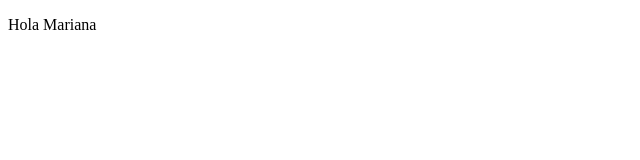
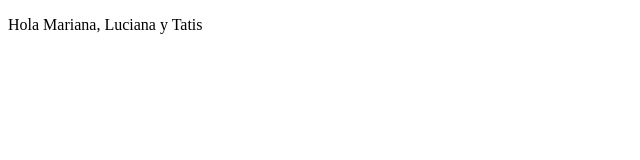
Before and after one commit to borisIvanMorales/prewor1, a plain HTML site: page index.html in a window 1280 px wide. Shown: the whole page, without its empty margins (0-640 px from the left). Drawn offline with Linux system fonts and the light colour scheme.

Commit message:
Cambio 2

```diff
--- a/index.html
+++ b/index.html
@@ -7,6 +7,6 @@
     <title>Document</title>
 </head>
 <body>
-    <p>Hola Mariana</p>
+    <p>Hola Mariana, Luciana y Tatis</p>
 </body>
 </html>
```
